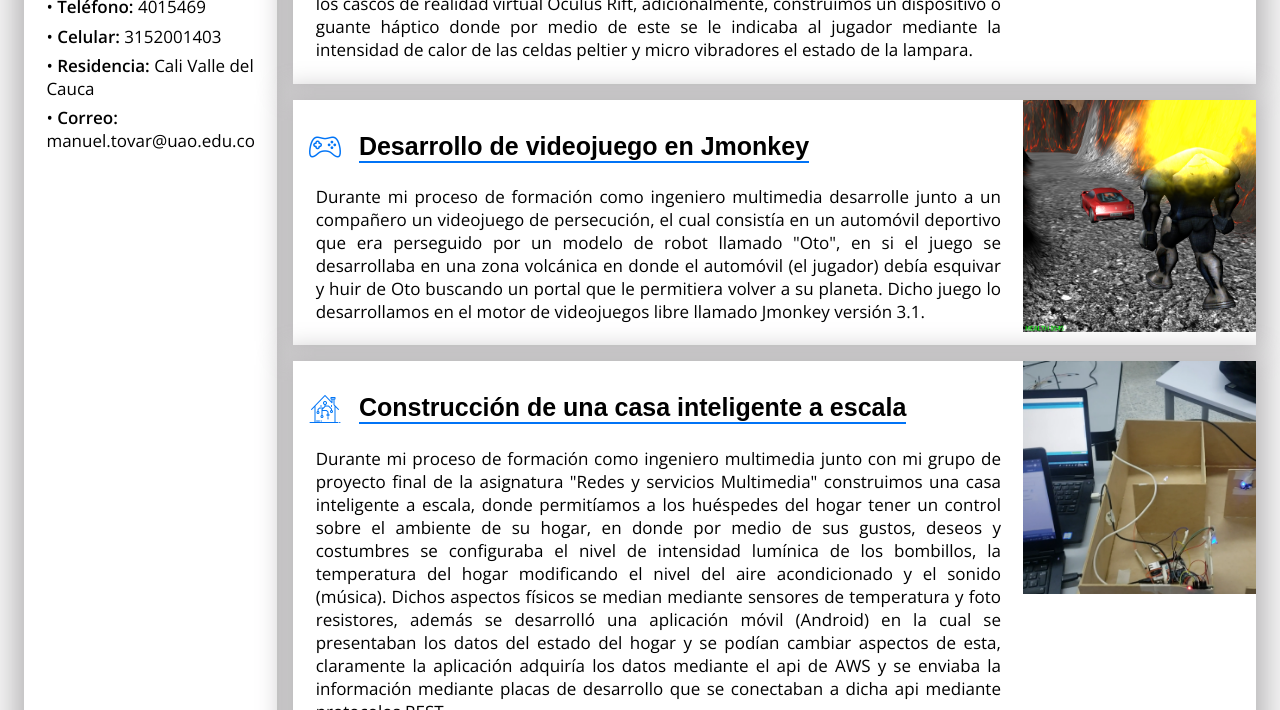
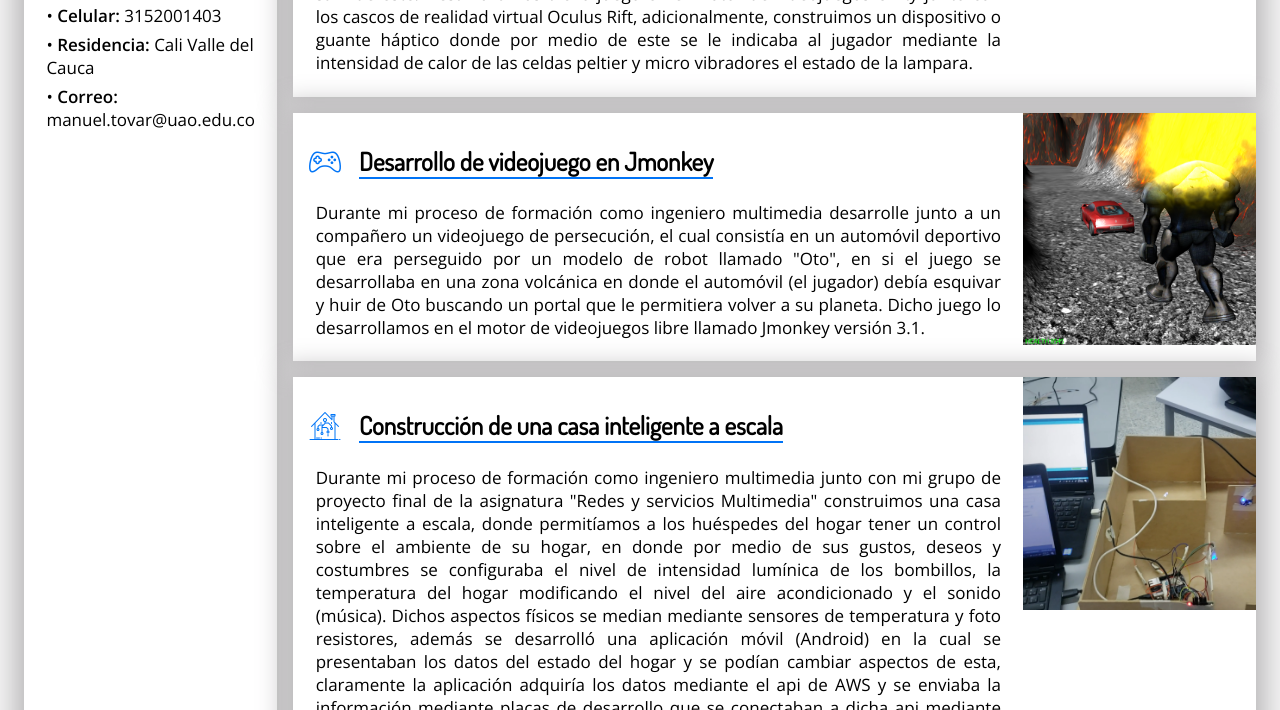
Before and after one commit to ManuelTovar/Curriculum, a plain HTML site: page index.html in a window 1280 px wide. Shown: the part 689-1399 px from the top of the page. Drawn offline with nearby package versions, Linux system fonts and the light colour scheme; a script that the page names is missing.

Commit message:
Se cambia link de fuentes de titulos

```diff
--- a/index.html
+++ b/index.html
@@ -8,7 +8,7 @@
     <meta name='viewport' content='width=device-width, initial-scale=1'>
     <link rel='stylesheet' type='text/css' media='screen' href='main.css'>
     <link href="https://fonts.googleapis.com/css?family=Open+Sans:400,600,300" rel="stylesheet" type="text/css">
-    <link href="https://fonts.googleapis.com/css?family=Source+Sans+Pro&display=swap" rel="stylesheet">
+    <link href="https://fonts.googleapis.com/css?family=Dosis&display=swap" rel="stylesheet">
     <script src='main.js'></script>
 </head>
 
@@ -164,7 +164,6 @@
                         <img class="o-icon" src="resources/skills.png" alt="Icono acerca de mi">
                         <h4>Mis habilidades</h4>
                     </div>
-
 
                     <div class="o-skills-all">
 
```
